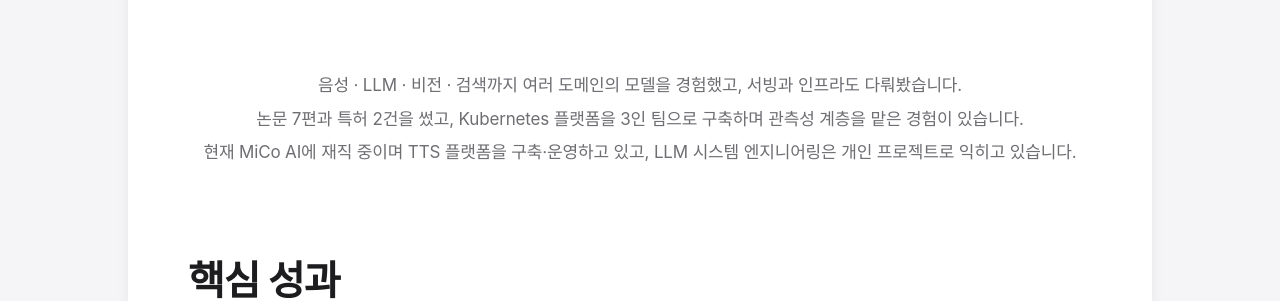
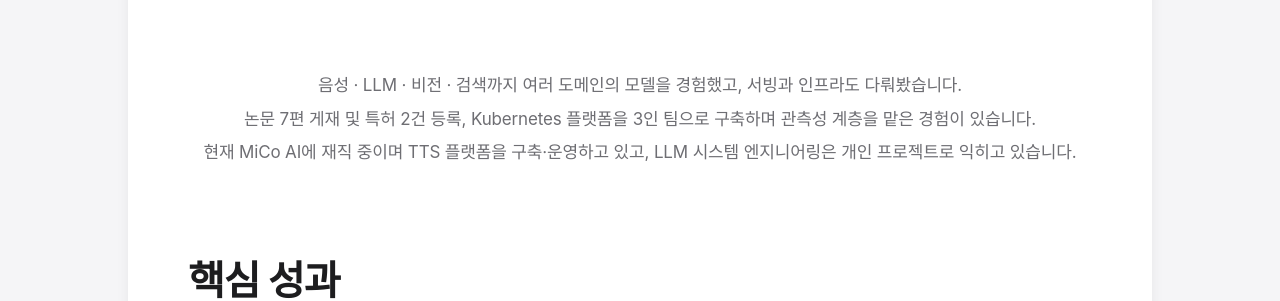
Before and after one commit to ckc5800/ckc5800.github.io, a Jekyll site: the page built from index.html, in a window 1280 px wide and 900 px high, scrolled down 353 px. Shown: the part 151-452 px from the top of the window. Built offline with Jekyll 4.4.1, drawn with Linux system fonts in a browser that asks for light colours; some web fonts are replaced.

Commit message:
홈 소개글 표현 수정 — 논문 7편 게재 및 특허 2건 등록

```diff
--- a/index.html
+++ b/index.html
@@ -18,7 +18,7 @@ title: 홈
 </section>
 
 <section class="block">
-    <p class="intro"><span class="sentence">음성 · LLM · 비전 · 검색까지 여러 도메인의 모델을 경험했고, 서빙과 인프라도 다뤄봤습니다.</span><span class="sentence">논문 7편과 특허 2건을 썼고, Kubernetes 플랫폼을 3인 팀으로 구축하며 관측성 계층을 맡은 경험이 있습니다.</span><span class="sentence">현재 MiCo AI에 재직 중이며 TTS 플랫폼을 구축·운영하고 있고, LLM 시스템 엔지니어링은 개인 프로젝트로 익히고 있습니다.</span></p>
+    <p class="intro"><span class="sentence">음성 · LLM · 비전 · 검색까지 여러 도메인의 모델을 경험했고, 서빙과 인프라도 다뤄봤습니다.</span><span class="sentence">논문 7편 게재 및 특허 2건 등록, Kubernetes 플랫폼을 3인 팀으로 구축하며 관측성 계층을 맡은 경험이 있습니다.</span><span class="sentence">현재 MiCo AI에 재직 중이며 TTS 플랫폼을 구축·운영하고 있고, LLM 시스템 엔지니어링은 개인 프로젝트로 익히고 있습니다.</span></p>
 </section>
 
 <section class="block">
```
